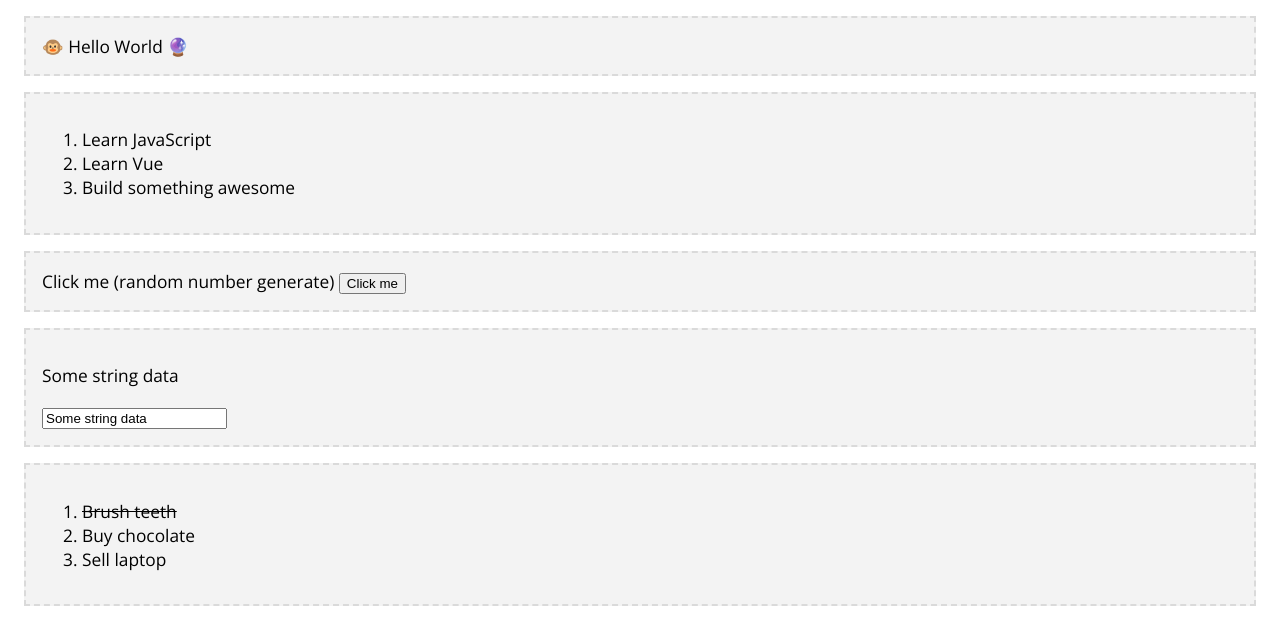
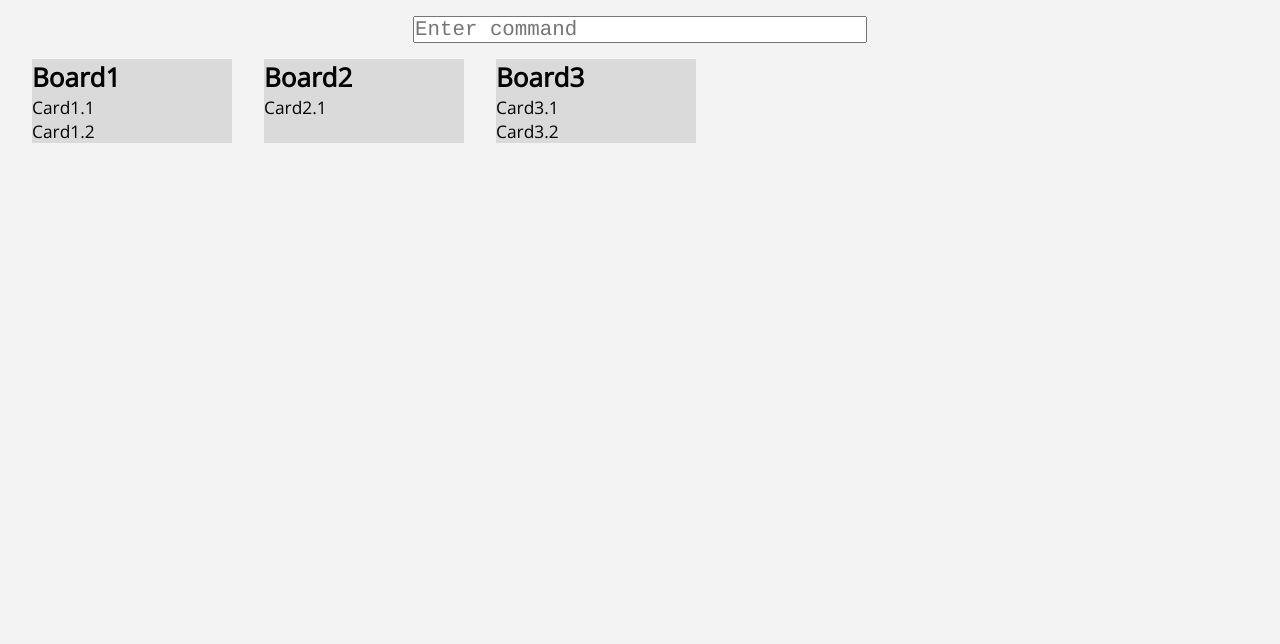
Before and after one commit to nazmulidris/vue_intro, a website: page src/index.html in a window 1280 px wide. Drawn offline with nearby package versions, Linux system fonts and the light colour scheme.

Commit message:
Add HTML scaffold for POC of Kanban board

```diff
--- a/src/index.html
+++ b/src/index.html
@@ -3,54 +3,60 @@
 
 <head>
     <meta charset="UTF-8">
-    <title>Vue Test</title>
+    <title>Kanban POC</title>
 
     <!-- This is a development version of Vue.js! -->
     <script src="https://cdn.jsdelivr.net/npm/vue/dist/vue.js"></script>
 
-    <!-- import es6 module in main.js -->
-    <script src="main.js" type="module"></script>
+    <!-- import es6 module in TodoComponents.js -->
+    <script src="TodoComponents.js" type="module"></script>
 
     <!-- import stylesheet -->
     <link rel="stylesheet" href="styles.css">
 
     <!-- Google fonts -->
-    <link href="https://fonts.googleapis.com/css?family=Open+Sans" rel="stylesheet">
+    <link href="https://fonts.googleapis.com/css?family=Cousine|Open+Sans"
+          rel="stylesheet">
 
 </head>
 
-<body>
+<body class="app_container">
 
-<!-- Basic usage -->
-<div id="app_basic" v-bind:title="timestamp" class="experiment-block">
-    {{ message }}
-</div>
+<header id="input_container">
+    <input class="text_input"
+           type="text"
+           placeholder="Enter command"
+           size="35"/>
+</header>
 
-<!-- Loops -->
-<div id="app_loops" class="experiment-block">
-    <ol>
-        <li v-for="todo in todos">
-            {{ todo.text }}
-        </li>
-    </ol>
-</div>
+<main id="board_container">
 
-<!-- OnClick -->
-<div id="app_onclick" class="experiment-block">
-    <span>{{ message }}</span>
-    <button v-on:click="randomGenerate">Click me</button>
-</div>
+    <article id="board1"
+             class="board">
+        <h1>Board1</h1>
+        <section class="card">Card1.1</section>
+        <section class="card">Card1.2</section>
+    </article>
 
-<!-- Data binding -->
-<div id="app_model" class="experiment-block">
-    <p>{{ value }}</p>
-    <input v-model="value">
-</div>
+    <article id="board2"
+             class="board">
+        <h1>Board2</h1>
+        <section class="card">Card2.1</section>
+    </article>
+
+    <article id="board3"
+             class="board">
+        <h1>Board3</h1>
+        <section class="card">Card3.1</section>
+        <section class="card">Card3.2</section>
+    </article>
+
+</main>
 
 <!--  Components -->
-<div id="app_component" class="experiment-block">
-    <todo_list v-bind:todo_list_prop="todoList"/>
-</div>
+<!--<div id="app_component" class="experiment-block">-->
+<!--<todo_list v-bind:todo_list_prop="todoList"/>-->
+<!--</div>-->
 
 </body>
 
--- a/src/main.js
+++ /dev/null
@@ -1,48 +0,0 @@
-import './TodoComponents.js';
-
-new Vue(
-    {
-        el: '#app_basic',
-        data: {
-            message: '🐵 Hello World 🔮',
-            timestamp: `Timestamp ${new Date().toLocaleString()}`,
-        },
-    });
-
-new Vue(
-    {
-        el: '#app_loops',
-        data: {
-            todos: [{
-                text: 'Learn JavaScript',
-            },
-                {
-                    text: 'Learn Vue',
-                },
-                {
-                    text: 'Build something awesome',
-                },
-            ],
-        },
-    });
-
-new Vue(
-    {
-        el: '#app_onclick',
-        data: {
-            message: "Click me (random number generate)",
-        },
-        methods: {
-            randomGenerate() {
-                this.message = Math.random();
-            },
-        },
-    });
-
-new Vue(
-    {
-        el: '#app_model',
-        data: {
-            value: "Some string data",
-        },
-    });
--- a/src/styles.css
+++ b/src/styles.css
@@ -1,23 +1,64 @@
 /* CSS variables that can be used anywhere in this file */
-
 :root {
     --light-gray-color: #F3F3F3;
     --dark-gray-color: #DADADA;
-    --padding: 12pt;
+    --space-around: 12pt;
+    --board-width: 150pt;
+}
+
+/* Reset CSS */
+* {
+    margin: 0;
+    padding: 0;
+}
+
+/* Global styles */
+body {
+    font-family: "Open Sans", serif;
+    font-size: 13pt;
+}
+
+/* Board styles */
+.app_container {
+    margin: var(--space-around);
+    background-color: var(--light-gray-color);
+}
+
+#input_container {
+    display: flex;
+    justify-content: center;
+}
+
+.text_input {
+    font-family: "Cousine", monospace;
+    font-size: 1.2em;
+}
+
+#board_container {
+    display: flex;
+    flex-direction: row;
+    flex-wrap: wrap;
+    justify-content: flex-start;
+}
+
+.board {
+    display: flex;
+    flex-direction: column;
+    background-color: var(--dark-gray-color);
+    margin: var(--space-around);
+    width: var(--board-width);
+}
+
+.card {
 }
 
 /* Each experiment is wrapped in a div with this style */
 
 .experiment-block {
     background-color: var(--light-gray-color);
-    margin: var(--padding);
-    padding: var(--padding);
+    margin: var(--space-around);
+    padding: var(--space-around);
     border: var(--dark-gray-color) dashed 2pt;
-}
-
-body {
-    font-family: "Open Sans";
-    font-size: 13pt;
 }
 
 .strike {
```
Also changed, not shown: src/simple_index.html (deleted, +0 -108 lines).
